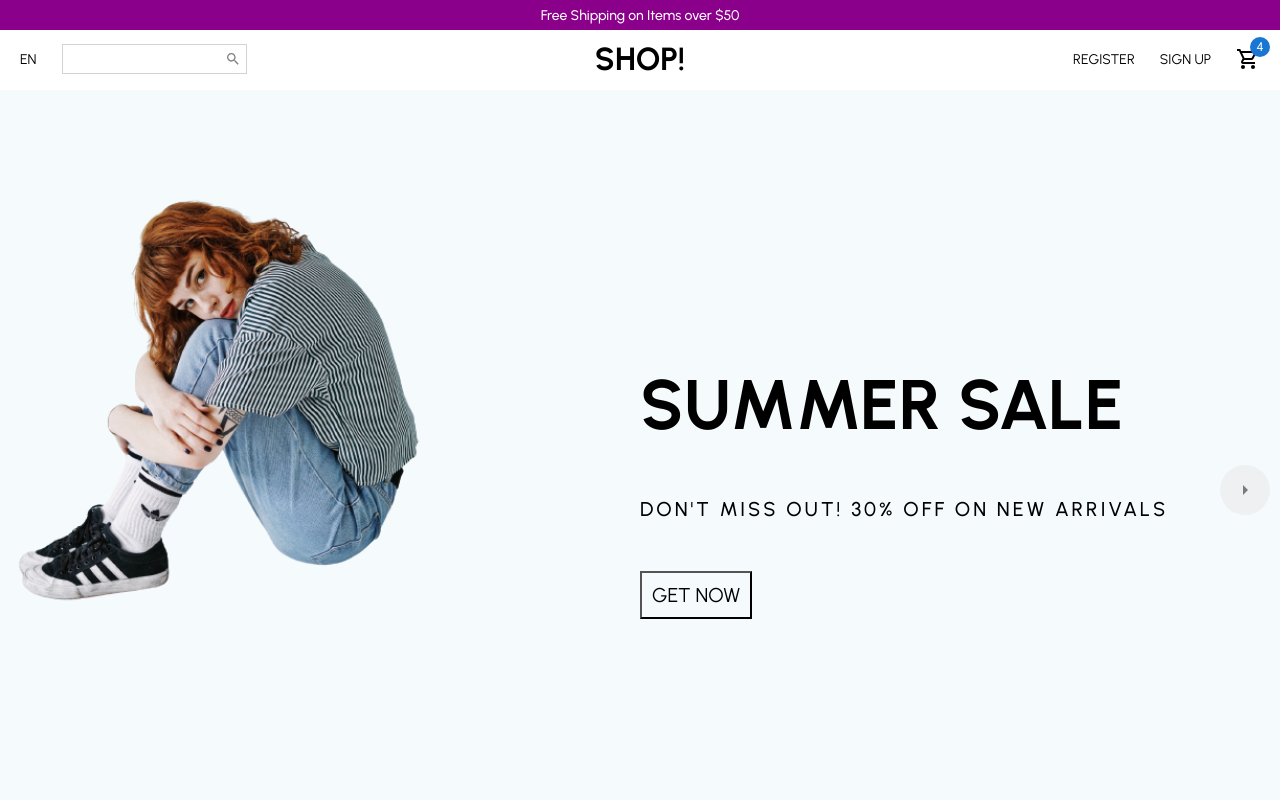
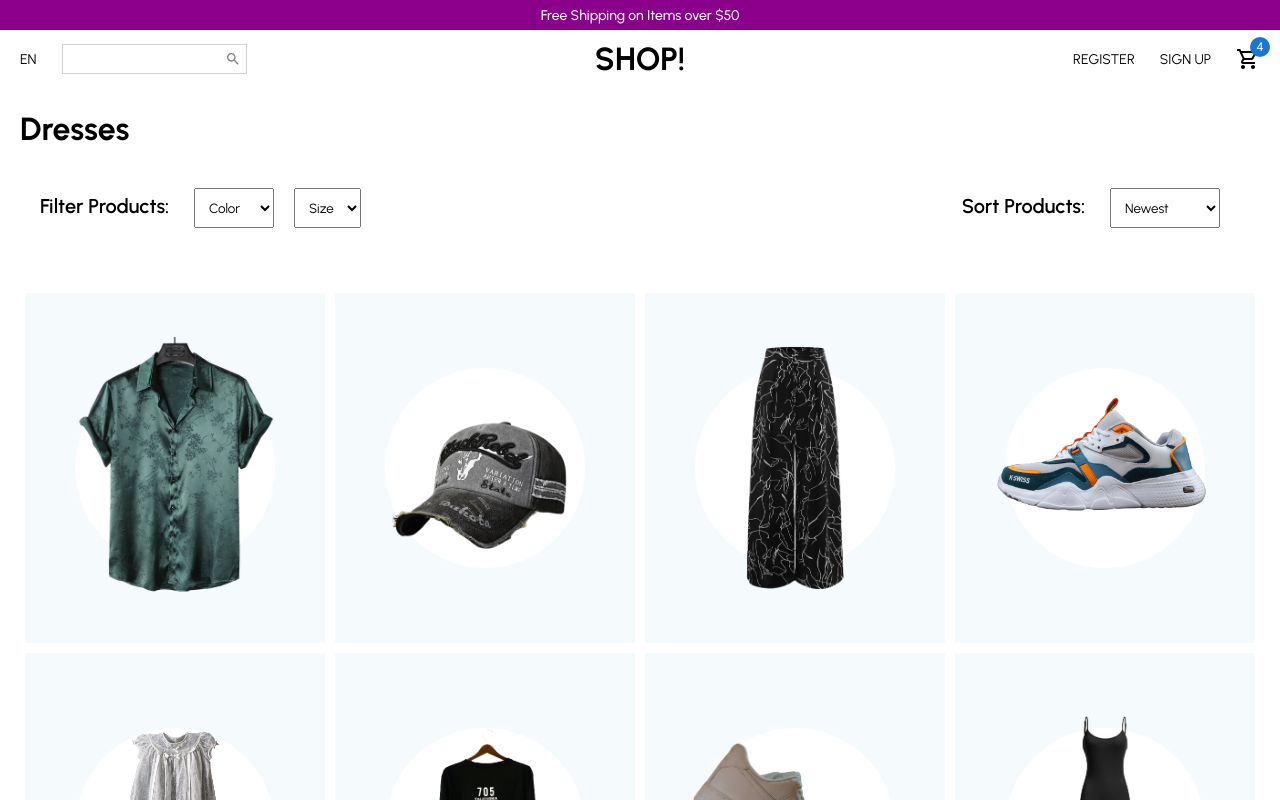
Before and after one commit to pasta022/shop-e-commerce-, a React (Create React App) app: page / in a window 1280 px wide. Shown: the top 800 px of the page. Built offline with nearby package versions, Linux system fonts and the light colour scheme.

Commit message:
feat: added the product list page

```diff
--- a/src/App.jsx
+++ b/src/App.jsx
@@ -1,7 +1,8 @@
 import Home from "./pages/Home";
+import ProductList from "./pages/ProductList";
 
 const App = () => {
-  return <Home />;
+  return <ProductList />;
 };
 
 export default App;
--- /dev/null
+++ b/src/pages/ProductList.jsx
@@ -0,0 +1,87 @@
+import Navbar from "../components/Navbar";
+import Announcement from "../components/Announcement";
+import { styled } from "styled-components";
+import Products from "../components/Products";
+import Footer from "../components/Footer";
+
+const Container = styled.div``;
+
+const Title = styled.h1`
+  margin: 20px;
+`;
+
+const FilterContainer = styled.div`
+  display: flex;
+  justify-content: space-between;
+  margin: 20px;
+`;
+
+const Filter = styled.div`
+  margin: 20px;
+`;
+
+const FilterText = styled.span`
+  font-size: 20px;
+  font-weight: 600;
+  margin-right: 20px;
+`;
+
+const Select = styled.select`
+  margin-right: 20px;
+  padding: 10px;
+
+  &:focus {
+    outline: none;
+  }
+`;
+
+const Option = styled.option``;
+
+const ProductList = () => {
+  return (
+    <Container>
+      <Announcement />
+      <Navbar />
+      <Title>Dresses</Title>
+      <FilterContainer>
+        <Filter>
+          <FilterText>Filter Products: </FilterText>
+          <Select>
+            <Option disabled selected>
+              Color
+            </Option>
+            <Option>Black</Option>
+            <Option>White</Option>
+            <Option>Red</Option>
+            <Option>Blue</Option>
+            <Option>Yellow</Option>
+            <Option>Green</Option>
+          </Select>
+          <Select>
+            <Option disabled selected>
+              Size
+            </Option>
+            <Option>XS</Option>
+            <Option>S</Option>
+            <Option>M</Option>
+            <Option>L</Option>
+            <Option>XL</Option>
+            <Option>XXL</Option>
+          </Select>
+        </Filter>
+        <Filter>
+          <FilterText>Sort Products: </FilterText>
+          <Select>
+            <Option selected>Newest</Option>
+            <Option>Price (asc)</Option>
+            <Option>Price (desc)</Option>
+          </Select>
+        </Filter>
+      </FilterContainer>
+      <Products />
+      <Footer />
+    </Container>
+  );
+};
+
+export default ProductList;
```
